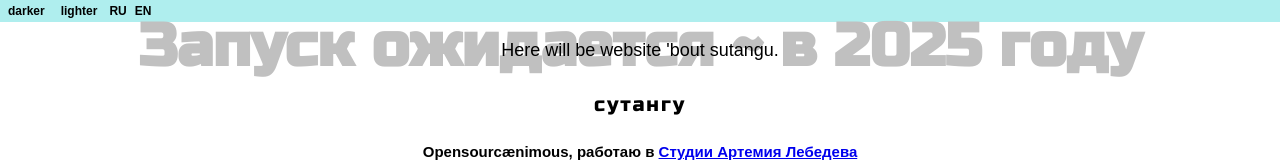
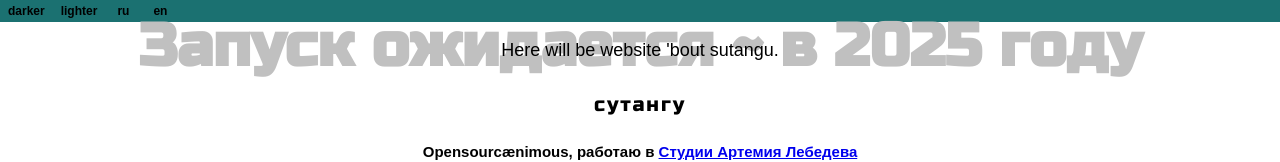
Before and after one commit to sutangu/sutanguru, a React (Create React App) app: page / in a window 1280 px wide. Shown: the top 162 px of the page. Built offline with nearby package versions, Linux system fonts and the light colour scheme.

Commit message:
change color a little

```diff
--- a/src/components/header.scss
+++ b/src/components/header.scss
@@ -8,7 +8,7 @@ header {
     padding: 0 .8rem;
     transition: all 140ms ease-in-out;
 
-    &:hover {
+    &:hover, &:focus-visible {
       transition: all 140ms ease-in-out;
       color: beige;
       text-shadow: 1px 0 1px darkred;
@@ -38,18 +38,19 @@ input[name="chooseLang"] {
 
 .languages label {
   cursor: pointer;
-  padding: .4rem;
+  margin: .4rem;
   font-size: 1.2rem;
   text-decoration: none;
   color: var(--unselected-text);
   font-weight: 600;
+  text-transform: lowercase;
 }
 
 .languages label:hover {
-  color: var(--unselected-hover-text);
+  //color: var(--unselected-hover-text);
 }
 
 .languages label.selected {
-  color: var(--dark-color);
+  //color: var(--dark-color);
   cursor: default;
 }
--- a/src/components/header.tsx
+++ b/src/components/header.tsx
@@ -16,7 +16,7 @@ class Header extends Component<any> {
     const currLang = localStorage.getItem('lang');
 
     return (
-      <label className={ `${ currLang === lang ? 'selected' : null }` }>
+      <label tabIndex={0} className={ `${ currLang === lang ? 'selected' : null }` }>
         <input type="radio" name="chooseLang" onClick={ this.props.switchLang.bind(lang) } value={ lang }/>
         { lang.toUpperCase() }
       </label>
@@ -27,11 +27,11 @@ class Header extends Component<any> {
     return (
       <header>
         <div>
-          <label>
+          <label tabIndex={0}>
             <input type='radio' name='theme' value='darker' onChange={ this.changeTheme }/>
             darker
           </label>
-          <label>
+          <label tabIndex={0}>
             <input type='radio' name='theme' value='lighter' onChange={ this.changeTheme } defaultChecked={ true }/>
             lighter
           </label>
--- a/src/lighter.scss
+++ b/src/lighter.scss
@@ -1,5 +1,5 @@
 header {
-  background-color: paleturquoise;
+  background-color: #1b7171;
 }
 
 main[data-theme='lighter'] {
```
